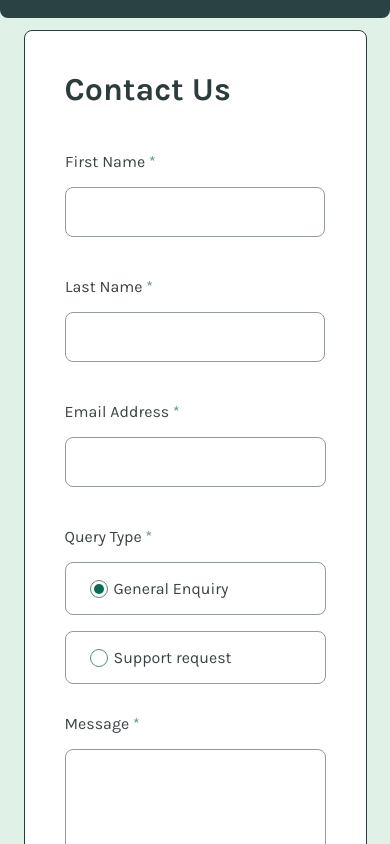
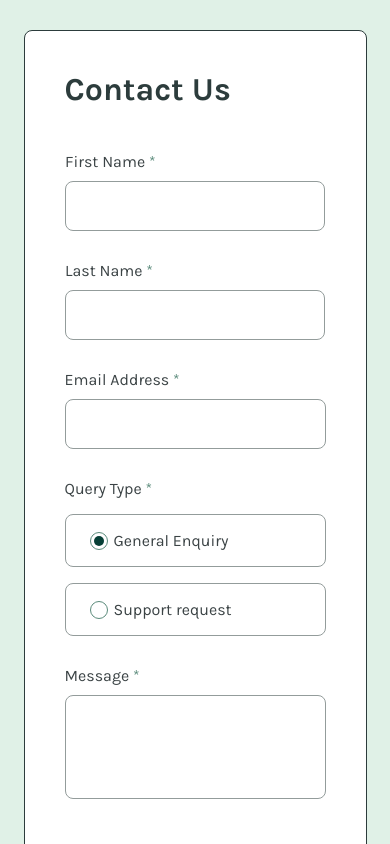
Before and after one commit to sofi-dobriak/fm-contact-form, a React (Vite) app: page / in a window 390 px wide. Shown: the top 844 px of the page. Built offline with nearby package versions, Linux system fonts and the light colour scheme.

Commit message:
finish work

```diff
--- a/src/components/Form/Form.jsx
+++ b/src/components/Form/Form.jsx
@@ -25,6 +25,11 @@ const ContactForm = ({ toggleModal }) => {
         toggleModal();
     };
 
+    const getBordersColor = (name, touched, errors) => {
+        if (!touched[name]) return '';
+        return errors[name] ? styles.errorBorder : styles.successBorder;
+    };
+
     const re = /^[\w-\.]+@([\w-]+\.)+[\w-]{2,4}$/i;
 
     const validationSchema = Yup.object().shape({
@@ -41,17 +46,12 @@ const ContactForm = ({ toggleModal }) => {
             .required('This field is required'),
         message: Yup.string()
             .min(2, 'Minimum 2 chars')
-            .max(50, 'Max 20 chars')
+            .max(100, 'Max 100 chars')
             .required('This field is required'),
         agree: Yup.boolean()
-            .oneOf([true], 'To submit this form, please consest to being contacted')
+            .oneOf([true], 'To submit this form, please consent to being contacted')
             .required(),
     });
-
-    const getBordersColor = (name, errors, touched) => {
-        if (!touched[name]) return '';
-        return errors[name] ? styles.errorBorder : styles.successBorder;
-    };
 
     return (
         <div className={styles.wrapper}>
--- a/src/components/Form/Form.module.css
+++ b/src/components/Form/Form.module.css
@@ -1,7 +1,7 @@
 .wrapper {
-  background-color: #fff;
+  background-color: var(--form-wrapper-bg-color);
   padding: 40px;
-  border: 1px solid #2C3C3C;
+  border: 1px solid var(--form-border-color);
   border-radius: 8px;
   margin: 0 auto;
   margin-top: 30px;
@@ -11,15 +11,15 @@
 
 .title {
   margin-bottom: 44px;
-  color: #2C3C3C;
+  color: var(--title-color);
 }
 
 .queryTitle {
-  color: #3B4345;
+  color: var(--label-color);
   margin-bottom: 16px;
 
   span {
-    color: #5B8B7B;
+    color: var(--star-color);
   }
 }
 
@@ -53,7 +53,7 @@
 
 .radioLabel {
   min-width: 320px;
-  border: 1px solid #939C9B;
+  border: 1px solid var(--border-color);
   border-radius: 8px;
   padding: 16px 24px;
   margin-bottom: 0;
@@ -63,13 +63,13 @@
 
   &:hover,
   &:focus {
-    background-color: #C5F8DA;
-    border-color: #0B6A54;
+    background-color: var(--radio-hover-bg-color);
+    border-color: var(--radio-hover-border-color);
   }
 }
 
 .radioLabelText {
-  color: #3B4345;
+  color: var(--label-color);
   margin-left: 24px;
 }
 
@@ -78,7 +78,7 @@
   left: 24px;
   top: 50%;
   transform: translateY(-50%);
-  border: 1px solid #5B8B7B;
+  border: 1px solid var(--focus-border-color);
   border-radius: 50%;
   width: 18px;
   height: 18px;
@@ -90,7 +90,7 @@ input[type="radio"]:checked+.customRadio::after {
   position: absolute;
   width: 10px;
   height: 10px;
-  background-color: #0B6A54;
+  background-color: var(--hover-color);
   border-radius: 50%;
   top: 50%;
   left: 50%;
@@ -133,7 +133,7 @@ input[type="radio"]:checked+.customRadio::after {
   left: 0;
   top: 50%;
   transform: translateY(-50%);
-  border: 1px solid #939C9B;
+  border: 1px solid var(--border-color);
   border-radius: 4px;
   width: 20px;
   height: 20px;
@@ -141,7 +141,7 @@ input[type="radio"]:checked+.customRadio::after {
 }
 
 input[type="checkbox"]:checked+.checkboxBorder {
-  background-color: #0B6A54;
+  background-color: var(--hover-color);
 }
 
 input[type="checkbox"]:checked+.checkboxBorder::after {
@@ -151,7 +151,7 @@ input[type="checkbox"]:checked+.checkboxBorder::after {
   top: 45%;
   width: 5px;
   height: 10px;
-  border: solid #fff;
+  border: 1px solid var(--check-border-color);
   border-width: 0 2px 2px 0;
   transform: translateX(-45%) translateY(-50%) rotate(45deg);
 }
@@ -163,6 +163,14 @@ input[type="checkbox"]:checked+.checkboxBorder::after {
 
 .checkbox {
   margin: 0;
+}
+
+.errorBorder {
+  border-color: var(--error-border-color);
+}
+
+.successBorder {
+  border-color: var(--success-border-color);
 }
 
 @media (max-width: 768px) {
@@ -199,13 +207,4 @@ input[type="checkbox"]:checked+.checkboxBorder::after {
     min-width: unset;
     width: 100%;
   }
-
 }
-
-.errorBorder {
-  border-color: #d94747;
-}
-
-.successBorder {
-  border-color: #5B8B7B;
-}
--- a/src/components/Modal/Modal.jsx
+++ b/src/components/Modal/Modal.jsx
@@ -4,7 +4,6 @@ import { CiCircleCheck } from 'react-icons/ci';
 
 const Modal = ({ isOpen, toggleModal }) => {
     return (
-        <div className={styles.wrapper}>
         <div className={`${styles.modal} ${isOpen ? styles.isOpen : ''}`}>
             <IoIosClose onClick={toggleModal} className={styles.closeIcon} />
             <div className={styles.closeIconTitleContainer}>
@@ -15,7 +14,6 @@ const Modal = ({ isOpen, toggleModal }) => {
                 Thanks for completing the form. We'll be in touch soon!
             </p>
         </div>
-        </div>
     );
 };
 
--- a/src/components/Modal/Modal.module.css
+++ b/src/components/Modal/Modal.module.css
@@ -1,9 +1,9 @@
 .modal {
   position: fixed;
-  top: -100px;
+  top: -160px;
   left: 50%;
   transform: translateX(-50%);
-  background-color: #2A4244;
+  background-color: var(--modal-bg-color);
   width: 100%;
   max-width: 450px;
   height: auto;
@@ -19,7 +19,7 @@
 
 .checkIcon,
 .closeIcon {
-  color: #fff;
+  color: var(--modal-icon-color);
   font-size: 20px;
 }
 
@@ -39,11 +39,11 @@
 }
 
 .title {
-  color: #fff;
+  color: var(--modal-title-color);
   font-size: 16px;
 }
 
 .description {
-  color: #ffffff93;
+  color: var(--modal-description-color);
   font-size: 14px;
 }
--- a/src/index.css
+++ b/src/index.css
@@ -22,7 +22,32 @@
   --font-family: "Karla", sans-serif;
   --font-weight: 400;
   --font-size: 16px;
+
   --bg-color: #E0F1E7;
+  --button-bg-color: #0C7D69;
+  --form-wrapper-bg-color: #fff;
+  --modal-bg-color: #2A4244;
+
+  --label-color: #3B4345;
+  --title-color: #2C3C3C;
+  --star-color: #5B8B7B;
+  --error-text-color: #d94747;
+  --button-text-color: #E4FFFF;
+  --modal-title-color: #fff;
+  --modal-description-color: #ffffff93;
+
+  --modal-icon-color: #fff;
+
+  --border-color: #939C9B;
+  --focus-border-color: #5B8B7B;
+  --error-border-color: #d94747;
+  --success-border-color: #5B8B7B;
+  --check-border-color: #fff;
+  --form-border-color: #2C3C3C;
+
+  --hover-color: #063F36;
+  --radio-hover-bg-color: #C5F8DA;
+  --radio-hover-border-color: #0B6A54;
 }
 
 * {
@@ -44,33 +69,35 @@ textarea {
 }
 
 label {
-  color: #3B4345;
-  margin-bottom: 16px;
+  color: var(--label-color);
+  margin-bottom: 10px;
   cursor: pointer;
 
   span {
-    color: #5B8B7B;
+    color: var(--star-color);
   }
 }
 
 input,
 textarea {
-  border: 1px solid #939C9B;
+  border: 1px solid var(--border-color);
   border-radius: 8px;
   padding: 12px;
   resize: none;
   margin-bottom: 40px;
 
   &:focus {
-    border-color: #5B8B7B;
+    border-color: var(--focus-border-color);
     outline: none;
   }
 }
 
+
+
 button {
   border: none;
-  background-color: #0C7D69;
-  color: #E4FFFF;
+  background-color: var(--button-bg-color);
+  color: var(--button-text-color);
   width: 100%;
   display: block;
   border-radius: 8px;
@@ -78,7 +105,7 @@ button {
 
   &:hover,
   &:focus {
-    background-color: #063F36;
+    background-color: var(--hover-color);
   }
 }
 
@@ -100,6 +127,19 @@ button {
   position: absolute;
   bottom: 22px;
   left: 0;
-  color: #d94747;
+  color: var(--error-text-color);
   font-size: 14px;
 }
+
+@media (max-width: 768px) {
+
+  input,
+  textarea {
+    margin-bottom: 30px;
+  }
+
+  .error {
+    bottom: 12px;
+  }
+
+}
```
Lines whose indentation alone changed are shown as unchanged.
